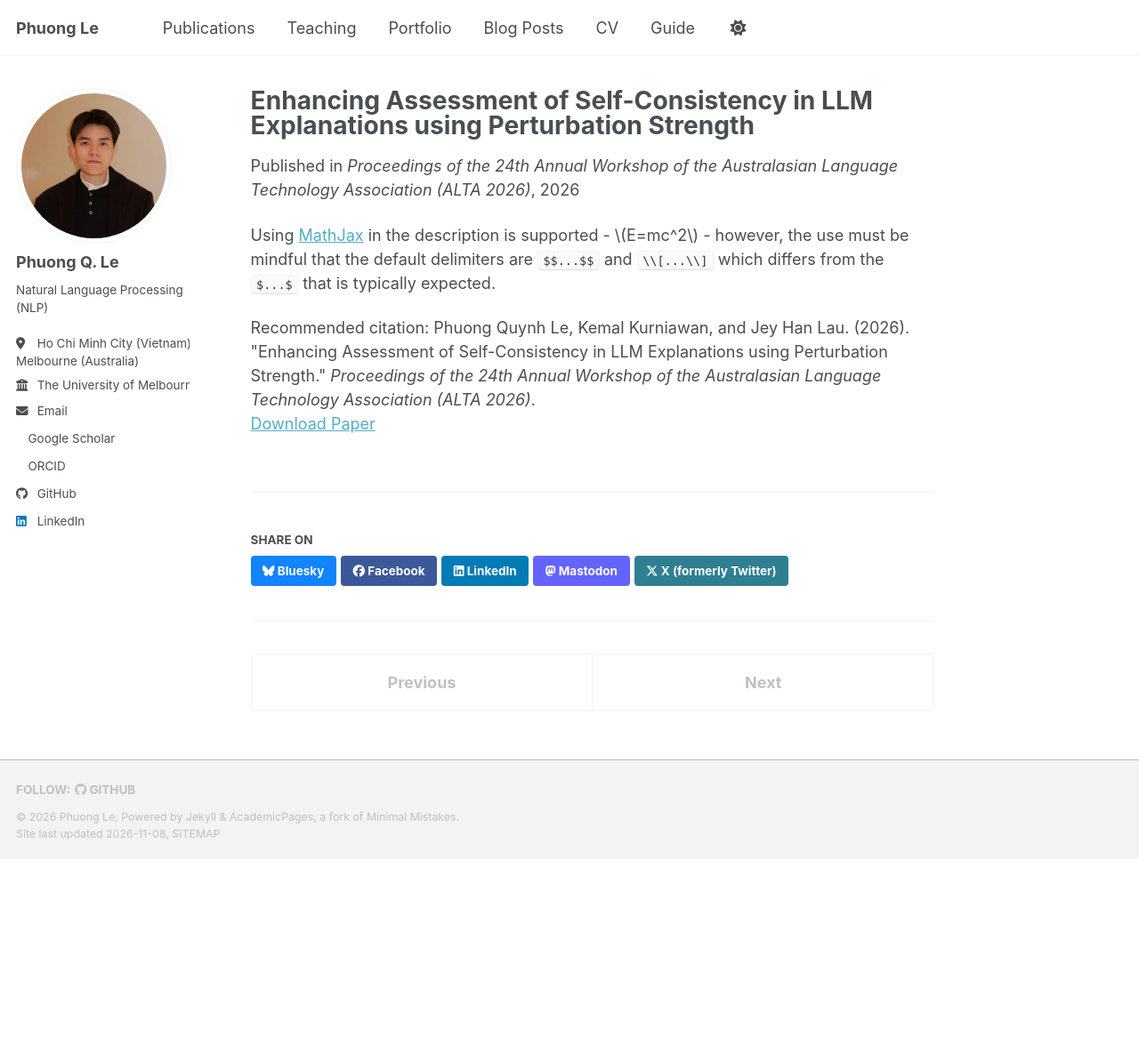
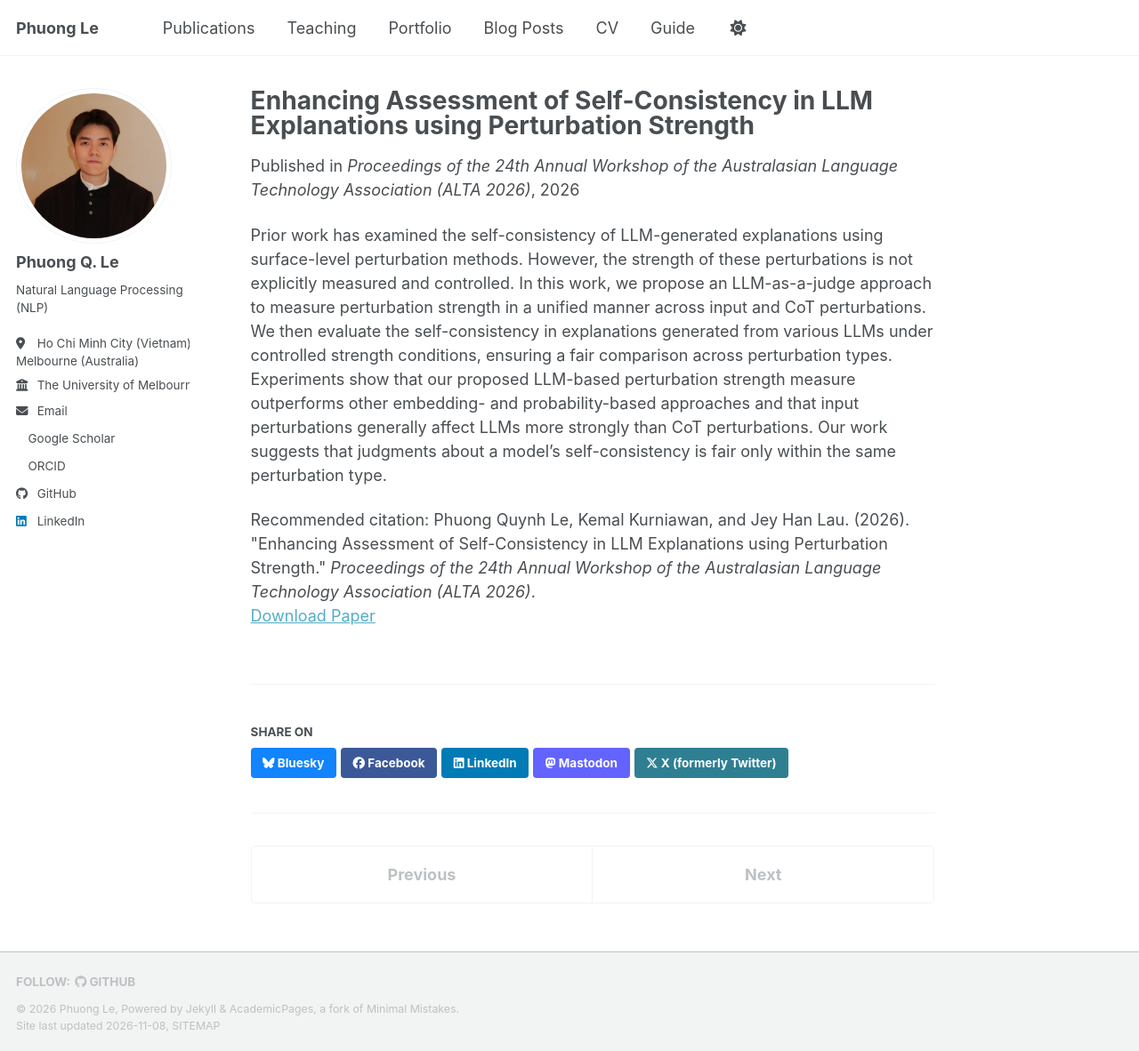
Before and after one commit to ple30/ple30.github.io, a Jekyll site: the page built from _publications/2025-06-08-paper-title-number-5.md, in a window 1280 px wide and 1182 px high. Shown: the whole window at 89% size. Built offline with Jekyll 4.4.1, drawn with Linux system fonts in a browser that asks for light colours; a script bundle is joined from its source files by our own code; a style sheet for code colours, icons or effects is not loaded.

Commit message:
Revise paper details and enhance description
Updated the paper excerpt and URL, and revised the content for clarity and detail.

```diff
--- a/_publications/2025-06-08-paper-title-number-5.md
+++ b/_publications/2025-06-08-paper-title-number-5.md
@@ -3,11 +3,11 @@ title: "Enhancing Assessment of Self-Consistency in LLM Explanations using Pertu
 collection: publications
 category: conferences
 permalink: /publication/2025-06-08-paper-title-number-5
-excerpt: 'This paper is about a famous math equation, $$E=mc^2$$'
+excerpt: ''
 date: 2026-11-15
 venue: 'Proceedings of the 24th Annual Workshop of the Australasian Language Technology Association (ALTA 2026)'
-paperurl: 'https://academicpages.github.io/files/paper3.pdf'
+paperurl: 'https://ple30.github.io/files/Enhancing_Assessment_of_Self_Consistency_in_LLM_Explanations_using_Perturbation_Strength (1).pdf'
 citation: 'Phuong Quynh Le, Kemal Kurniawan, and Jey Han Lau. (2026). &quot;Enhancing Assessment of Self-Consistency in LLM Explanations using Perturbation Strength.&quot; <i>Proceedings of the 24th Annual Workshop of the Australasian Language Technology Association (ALTA 2026)</i>.'
 ---
 
-Using [MathJax](https://www.mathjax.org/) in the description is supported - $$E=mc^2$$ - however, the use must be mindful that the default delimiters are `$$...$$` and `\\[...\\]` which differs from the `$...$` that is typically expected.
+Prior work has examined the self-consistency of LLM-generated explanations using surface-level perturbation methods. However, the strength of these perturbations is not explicitly measured and controlled. In this work, we propose an LLM-as-a-judge approach to measure perturbation strength in a unified manner across input and CoT perturbations. We then evaluate the self-consistency in explanations generated from various LLMs under controlled strength conditions, ensuring a fair comparison across perturbation types. Experiments show that our proposed LLM-based perturbation strength measure outperforms other embedding- and probability-based approaches and that input perturbations generally affect LLMs more strongly than CoT perturbations. Our work suggests that judgments about a model's self-consistency is fair only within the same perturbation type.
```
